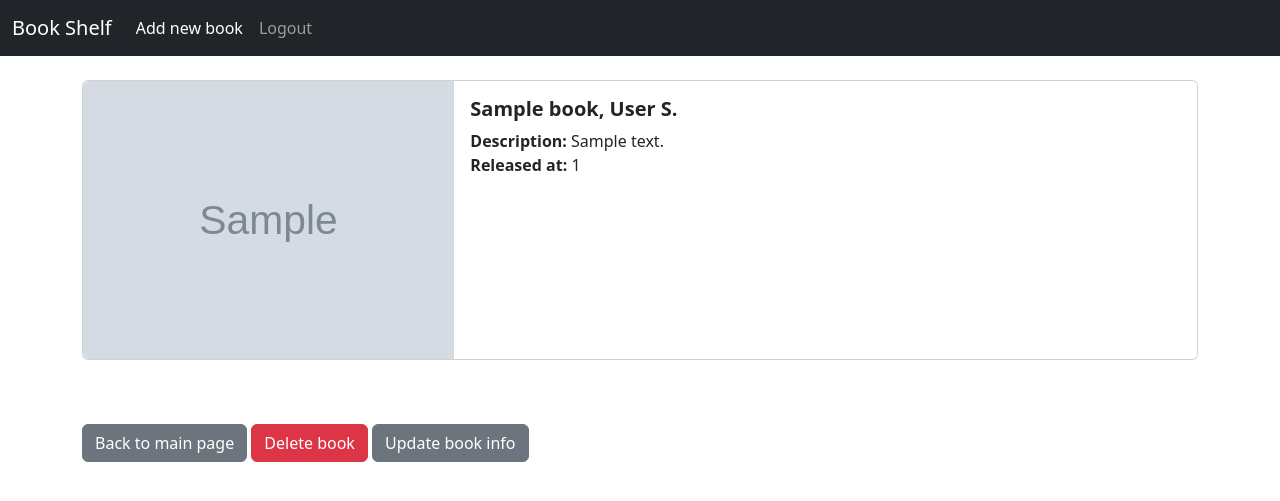
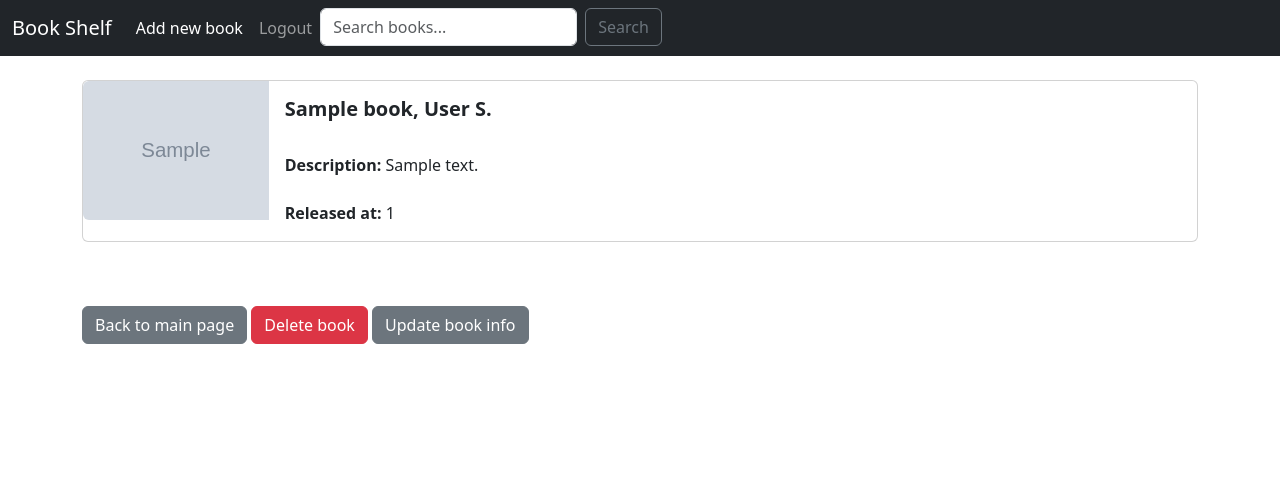
Before and after one commit to Aweryc/bookshelf, a Django app: page /book/1 in a window 1280 px wide. Shown: the top 501 px of the page. Run offline with Django 4.2, Linux system fonts and the light colour scheme; a user stored in the database is signed in; tables that the repository leaves empty hold one stand-in row (values such as "Sample post"); grey boxes marked "Sample" are stand-in pictures.

Commit message:
Proper search bar for books on home page

```diff
--- a/bookshelf/website/forms.py
+++ b/bookshelf/website/forms.py
@@ -50,7 +50,7 @@ class SignUpForm(UserCreationForm):
 class AddBookForm(forms.ModelForm):
     class Meta:
         model = Book
-        exclude = ("user", 'user_add')
+        exclude = ('user_add', ' cover')
 
     title = forms.CharField(required=True, widget=forms.widgets.TextInput(
         attrs={"placeholder": "Title", "class": "form-control"}), label="")
@@ -63,4 +63,4 @@ class AddBookForm(forms.ModelForm):
                                          attrs={"placeholder": "Released at", "class": "form-control"}),
                                      label="")
     # author = forms.ChoiceField(required=True,)
-    cover = forms.ImageField()
+    # cover = forms.ImageField()
--- a/bookshelf/website/models.py
+++ b/bookshelf/website/models.py
@@ -10,11 +10,12 @@ class Author(models.Model):
     created_at = models.DateTimeField(auto_now_add=True)
 
     def __str__(self):
+
         return f"{self.first_name} {self.last_name}"
 
 
 class Book(models.Model):
-    title = models.CharField(max_length=10)
+    title = models.CharField(max_length=50)
     desc = models.CharField(max_length=500)
     released_at = models.IntegerField()  # day of release
     user_add = models.ForeignKey(User, null=True, on_delete=models.SET_NULL)
--- a/bookshelf/website/templates/base.html
+++ b/bookshelf/website/templates/base.html
@@ -25,8 +25,5 @@
 
 </div>
 
-<script src="https://cdn.jsdelivr.net/npm/bootstrap@5.3.2/dist/js/bootstrap.bundle.min.js"
-        integrity="sha384-C6RzsynM9kWDrMNeT87bh95OGNyZPhcTNXj1NW7RuBCsyN/o0jlpcV8Qyq46cDfL"
-        crossorigin="anonymous"></script>
 </body>
 </html>
--- a/bookshelf/website/templates/book.html
+++ b/bookshelf/website/templates/book.html
@@ -1,43 +1,21 @@
 {% extends 'base.html' %}
 {% block content %}
 
-
-<!--<div class="card">-->
-
-
-<!--    <div class="card-header">-->
-<!--        <strong>-->
-<!--            {{ book.title }}, {{author_name}} </strong>-->
-<!--    </div>-->
-
-<!--    <div class="card-body">-->
-
-<!--        <p class="card-text">-->
-<!--            <strong>Description: </strong>{{ book.desc }}</p>-->
-
-<!--        <p class="card-text">-->
-<!--            <strong>Released at: </strong>{{ book.released_at }}-->
-<!--        </p>-->
-<!--    </div>-->
-
-<!--    {% if book.cover %}-->
-<!--    <img src="{{ book.cover.url }}" width="200">-->
-<!--    {% endif %}-->
-<!--</div>-->
-
 <div class="card mb-3">
   <div class="row g-0">
-    <div class="col-md-4">
-      <img src="{{ book.cover.url }}" class="img-fluid rounded-start">
+    <div class="col-md-2">
+      <img src="{{ book.cover.url }}" class="img-fluid rounded-start" width="250">
     </div>
     <div class="col-md-8">
       <div class="card-body">
         <h5 class="card-title">
             <strong>{{ book.title }}, {{author_name}} </strong>
+                        <br/>            <br/>
+
         </h5>
         <p class="card-text">
             <strong>Description: </strong>{{ book.desc }}
-            <br/>
+            <br/>            <br/>
             <strong>Released at: </strong>{{ book.released_at }}
         </p>
       </div>
--- a/bookshelf/website/templates/navbar.html
+++ b/bookshelf/website/templates/navbar.html
@@ -8,7 +8,7 @@
         <div class="collapse navbar-collapse" id="navbarSupportedContent">
             <ul class="navbar-nav me-auto mb-2 mb-lg-0">
                 {% if user.is_authenticated %}
-                <li class="nav-item " >
+                <li class="nav-item ">
                     <a class="nav-link active" href="{% url 'add_book' %}">Add new book</a>
                 <li/>
 
@@ -16,6 +16,14 @@
                 <li class="nav-item">
                     <a class="nav-link" href="{% url 'logout' %}">Logout</a>
                 <li/>
+
+                <form class="d-flex" role="search" method="post" action="{% url 'search_books' %}">
+                    {% csrf_token %}
+
+                    <input class="form-control me-2" type="search" placeholder="Search books..." aria-label="Search" name="query">
+                    <button class="btn btn-outline-secondary" type="submit">Search</button>
+                </form>
+
                 {% else %}
                 <li class="nav-item">
                     <a class="nav-link" href="{% url 'register' %}">Register</a>
--- a/bookshelf/website/urls.py
+++ b/bookshelf/website/urls.py
@@ -13,4 +13,5 @@ urlpatterns = [
                   path('update/<int:pk>', views.update_record, name='update_book'),
                   path('books_list/', views.books_list_api, name='books_list_api'),
                   path('books_list/<int:pk>', views.book_api, name='book_api'),
+                  path('search_books/', views.search_books, name='search_books'),
               ] + static(settings.MEDIA_URL, document_root=settings.MEDIA_ROOT)
--- a/bookshelf/website/views.py
+++ b/bookshelf/website/views.py
@@ -83,12 +83,14 @@ def delete_record(request: Request, pk) -> HttpResponse:
 
 
 def add_book(request: Request) -> HttpResponse:
-    form = AddBookForm(request.POST or None)
+    flag = False
     if request.user.is_authenticated:
+        form = AddBookForm(request.POST or None, request.FILES)
         if request.method == "POST":
-            form.user_add = request.user
             if form.is_valid():
-                form.save()
+                temp_form = form.save(commit=False)
+                temp_form.user_add = request.user
+                temp_form.save()
                 messages.success(request, f"Record created successfully.")
                 return redirect('home')
 
@@ -113,17 +115,26 @@ def update_record(request: Request, pk) -> HttpResponse:
 
 
 @api_view(['GET'])
-def books_list_api(request: Request) -> HttpResponse:
+def books_list_api(request: Request) -> Response:
     record = Book.objects.all()
     ser_books = BookSerializer(record, many=True)
     return Response(ser_books.data)
 
 
 @api_view(['GET'])
-def book_api(request: Request, pk) -> HttpResponse:
+def book_api(request: Request, pk) -> Response:
     try:
         record = Book.objects.get(pk=pk)
         one_book = BookSerializer(record)
         return Response(one_book.data)
     except Exception:
         return Response({'message': f'Book # {pk} not found.'}, status=status.HTTP_404_NOT_FOUND)
+
+
+def search_books(request: Request) -> HttpResponse:
+    if request.method == "POST":
+        query = request.POST['query']
+        results = Book.objects.filter(title__contains=query)
+        return render(request, 'search_books.html', {'results': results, 'query': query})
+    else:
+        return render(request, 'search_books.html', {})
```
Also changed, not shown: bookshelf/website/templates/search_books.html (added, +38 -0 lines), bookshelf/media/images/agreagaerg.jpg (added), bookshelf/website/migrations/0008_alter_book_title.py (added).
